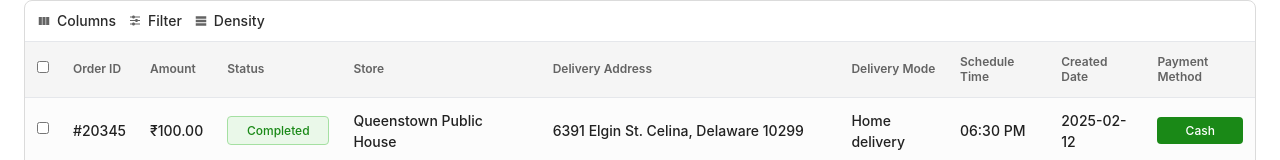
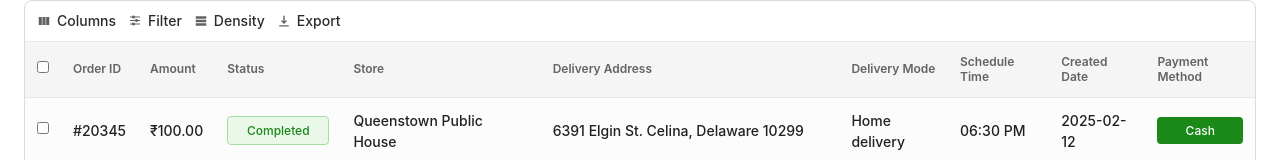
Before and after one commit to prabhakarikonicit/dhaam-order-app-ui, a React app: page / in a window 1280 px wide. Shown: the top 160 px of the page. Built offline with nearby package versions, Linux system fonts and the light colour scheme.

Commit message:
implement export

```diff
--- a/src/localComponents/common/tableTemplate.tsx
+++ b/src/localComponents/common/tableTemplate.tsx
@@ -39,7 +39,7 @@ const TableTemplate = ({
     [column: string]: string;
   } | null>(null);
   const [appliedFilterType, setAppliedFilterType] = useState<
-    "text" | "date" | "number"
+    "text" | "date" | "number" | "jsx"
   >("text");
   const [dateOperator, setDateOperator] = useState<
     "equals" | "before" | "after" | "between"
@@ -197,16 +197,18 @@ const TableTemplate = ({
   };
 
   useEffect(() => {
-    console.log("appliedFilter", appliedFilter);
     let result = tableData;
     if (appliedFilter && Object.keys(appliedFilter).length > 0) {
       const filterColumn = Object.keys(appliedFilter)[0];
       const filterValue = appliedFilter[filterColumn];
+      const filterType = tableColumns.find((col) => col.field == filterColumn)?.type;
       if (filterColumn && filterValue) {
-        result = result.filter((item) => {
-          const tableCell = String(item[filterColumn]).toLowerCase();
-          return tableCell.toLowerCase().includes(filterValue.toLowerCase());
-        });
+          result = result.filter((item) => {
+            const tableCell = filterType == 'jsx' ? item[filterColumn].props.children: String(item[filterColumn]);
+            return tableCell.toLowerCase().includes(filterValue.toLowerCase());
+          });
+
+
       }
       if (filterColumn && appliedFilterType == "date") {
         if (startDate && startDate != "" && dateOperator != "between") {
@@ -391,6 +393,55 @@ const TableTemplate = ({
         currState.filter((item) => item != field)
       );
     else setHiddenColumns((currState) => [...currState, field]);
+  };
+
+  // Handle export to CSV
+  const exportToCSV = () => {
+    // Get visible columns
+    const visibleColumns = tableColumns.filter((col) => !hiddenColumns.includes(col.field));
+
+    // Create header row
+    const headerRow = visibleColumns.map((col) => col.headerName);
+
+    // Create data rows
+    const dataRows = filteredData.map((row) => {
+      return visibleColumns.map((col) => {
+        const value = col.type == 'jsx' ? row[col.field].props.children: row[col.field];
+        return value !== null && value !== undefined ? String(value) : "";
+
+        // // Handle special cases
+        // if (col.field === "status") {
+        //   return value;
+        // } else if (col.field === "amount" && typeof value === "number") {
+        //   return value.toFixed(2);
+        // } else if (
+        //   col.field === "date" ||
+        //   col.field === "transactionDate" ||
+        //   col.field === "createdOn"
+        // ) {
+        //   return value;
+        // } else {
+        //   return value !== null && value !== undefined ? String(value) : "";
+        // }
+      });
+    });
+
+    // Combine header and data rows
+    const csvContent = [
+      headerRow.join(","),
+      ...dataRows.map((row) => row.join(",")),
+    ].join("\n");
+
+    // Create blob and download link
+    const blob = new Blob([csvContent], { type: "text/csv;charset=utf-8;" });
+    const url = URL.createObjectURL(blob);
+    const link = document.createElement("a");
+    link.setAttribute("href", url);
+    link.setAttribute("download", "DataExport.csv");
+    link.style.visibility = "hidden";
+    document.body.appendChild(link);
+    link.click();
+    document.body.removeChild(link);
   };
   return (
     <div className="px-8 pb-8 overflow-x-auto">
@@ -601,6 +652,35 @@ const TableTemplate = ({
               </div>
               {/* Render density button before export if densityFirst is true */}
             {densityFirst && renderDensityButton()}
+
+            {/* Export button */}
+            <button
+              className="flex items-center gap-2 text-[14px] font-inter font-[500] text-textHeading"
+              onClick={exportToCSV}
+            >
+              <svg
+                xmlns="http://www.w3.org/2000/svg"
+                width="14"
+                height="14"
+                viewBox="0 0 14 14"
+                fill="none"
+              >
+                <path
+                  fillRule="evenodd"
+                  clipRule="evenodd"
+                  d="M2.09961 11.9C2.09961 11.5134 2.41301 11.2 2.79961 11.2H11.1996C11.5862 11.2 11.8996 11.5134 11.8996 11.9C11.8996 12.2866 11.5862 12.6 11.1996 12.6H2.79961C2.41301 12.6 2.09961 12.2866 2.09961 11.9ZM4.40463 6.50502C4.678 6.23165 5.12122 6.23165 5.39458 6.50502L6.29961 7.41004L6.29961 2.09999C6.29961 1.71339 6.61301 1.39999 6.99961 1.39999C7.38621 1.39999 7.69961 1.71339 7.69961 2.09999L7.69961 7.41004L8.60463 6.50502C8.878 6.23165 9.32122 6.23165 9.59458 6.50502C9.86795 6.77839 9.86795 7.2216 9.59458 7.49497L7.49458 9.59497C7.36331 9.72624 7.18526 9.79999 6.99961 9.79999C6.81396 9.79999 6.63591 9.72624 6.50463 9.59497L4.40463 7.49497C4.13127 7.2216 4.13127 6.77839 4.40463 6.50502Z"
+                  fill="#636363"
+                />
+              </svg>
+              {!isMobile && (
+                <span className="text-[14px] font-inter font-[500] text-textHeading">
+                  Export
+                </span>
+              )}
+            </button>
+
+            {/* Render density button after export if densityFirst is false */}
+            {!densityFirst && renderDensityButton()}
             </div>
           </div>
         )}
--- a/src/localComponents/orders.tsx
+++ b/src/localComponents/orders.tsx
@@ -266,7 +266,7 @@ const Orders = () => {
     {
       field: "status",
       headerName: "Status",
-      type: "text",
+      type: "jsx",
     },
     {
       field: "store",
@@ -311,7 +311,7 @@ const Orders = () => {
     {
       field: "paymentMethod",
       headerName: "Payment Method",
-      type: "text",
+      type: "jsx",
       // renderCell: (value, row) => renderPaymentMethod(value, row),
     },
   ];
--- a/src/types/index.tsx
+++ b/src/types/index.tsx
@@ -31,7 +31,7 @@ export interface Order extends TableData{
   export interface TableColumns {
     field: string;
     headerName: string;
-    type?: "text" | "date" | "number";
+    type?: "text" | "date" | "number" | "jsx";
   }
 
   export interface TableData {
```
